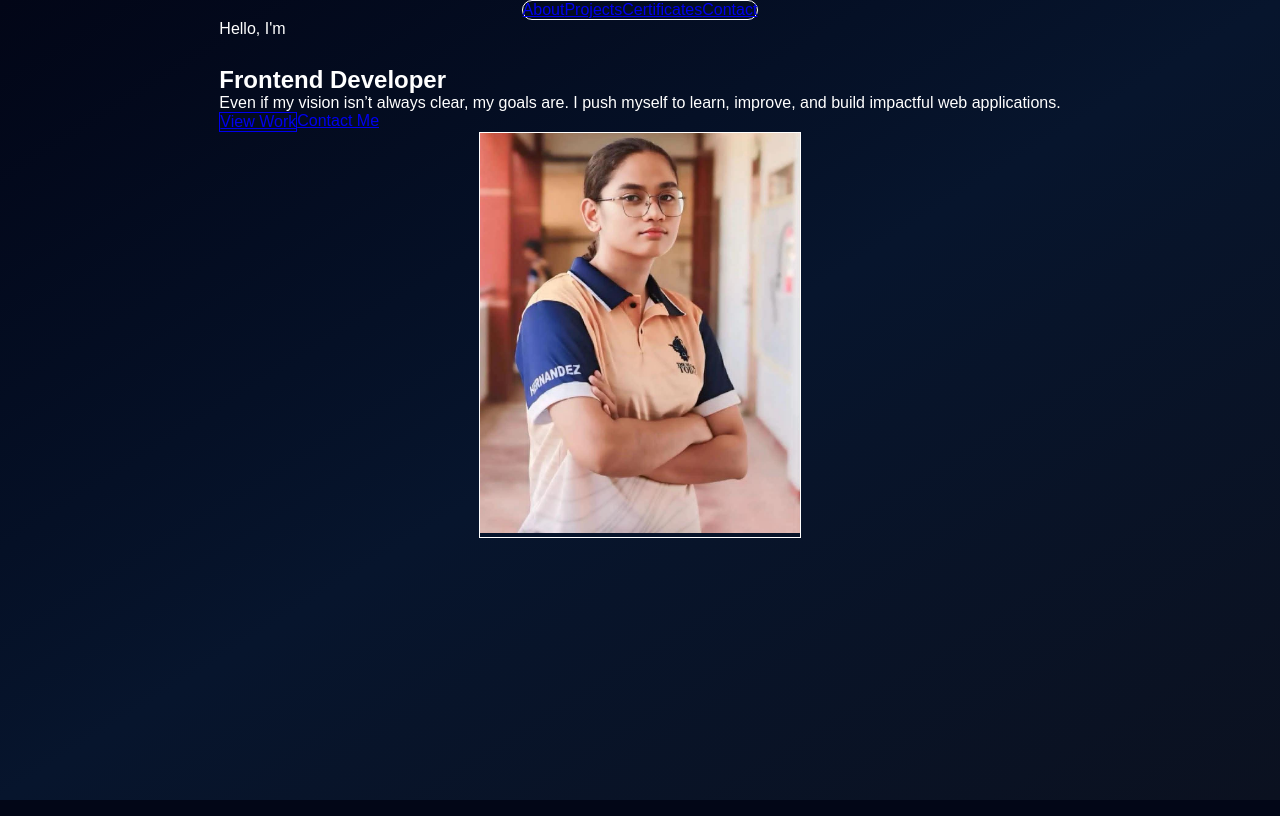
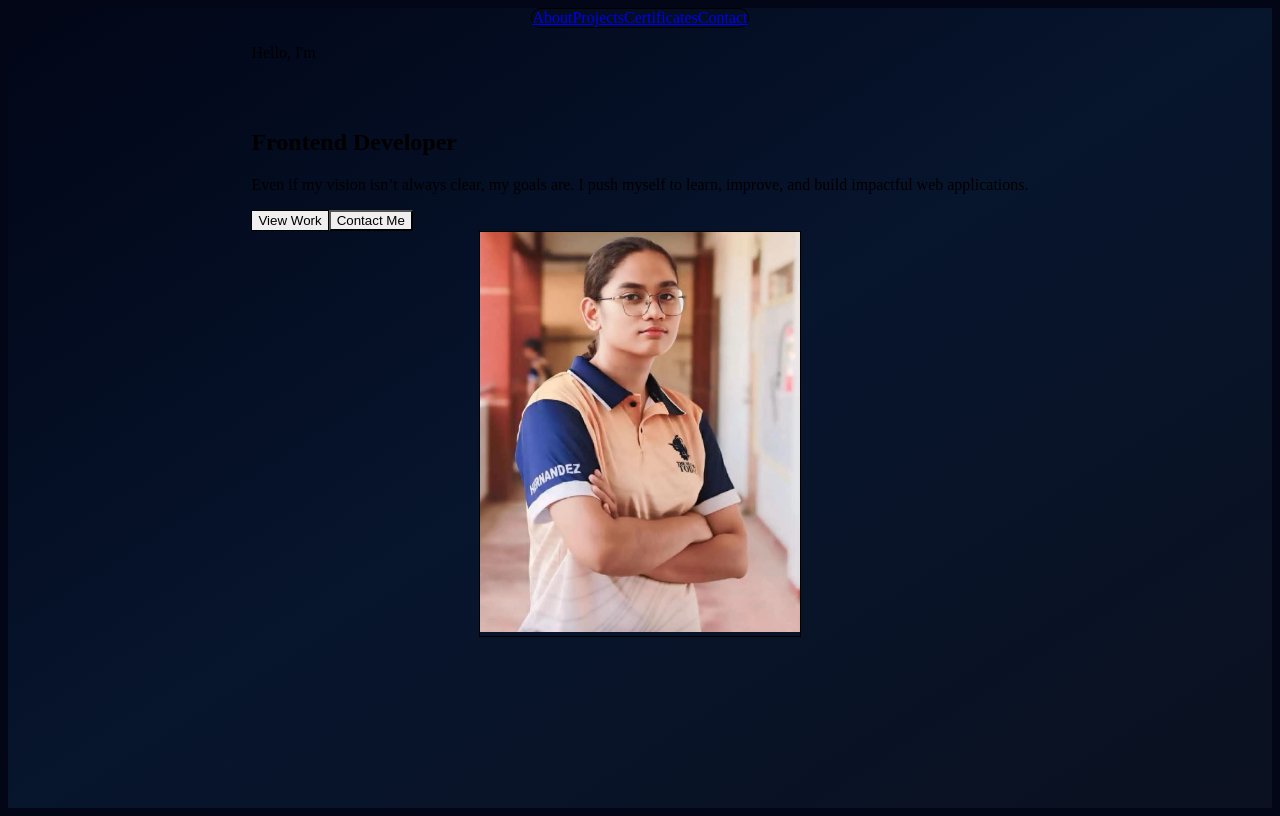
Before and after one commit to mghernandez690-del/portfolio, a Next.js app: page / in a window 1280 px wide. Built offline with nearby package versions, Linux system fonts and the light colour scheme.

Commit message:
restore working portfolio UI

```diff
--- a/app/globals.css
+++ b/app/globals.css
@@ -1,15 +1,3 @@
 @tailwind base;
 @tailwind components;
 @tailwind utilities;
-
-* {
-  margin: 0;
-  padding: 0;
-  box-sizing: border-box;
-}
-
-body {
-  background: #020617;
-  color: white;
-  font-family: Arial, Helvetica, sans-serif;
-}
--- a/app/layout.tsx
+++ b/app/layout.tsx
@@ -13,21 +13,23 @@ const geistMono = Geist_Mono({
 });
 
 export const metadata: Metadata = {
-  title: "Create Next App",
-  description: "Generated by create next app",
+  title: "MG Hernandez Portfolio",
+  description: "Frontend Developer Portfolio",
 };
 
 export default function RootLayout({
   children,
-}: Readonly<{
+}: {
   children: React.ReactNode;
-}>) {
+}) {
   return (
     <html
       lang="en"
-      className={`${geistSans.variable} ${geistMono.variable} h-full antialiased`}
+      className={`${geistSans.variable} ${geistMono.variable}`}
     >
-      <body className="min-h-full flex flex-col">{children}</body>
+      <body className="min-h-screen bg-[#020617] text-white antialiased">
+        {children}
+      </body>
     </html>
   );
 }
--- a/app/page.tsx
+++ b/app/page.tsx
@@ -9,10 +9,10 @@ export default function Home() {
       {/* NAV */}
       <nav className="flex justify-center pt-6">
         <div className="flex gap-6 px-6 py-2 rounded-full bg-white/5 border border-white/10 backdrop-blur-md text-sm">
-          <a href="#about" className="hover:text-yellow-400">About</a>
-          <a href="#projects" className="hover:text-yellow-400">Projects</a>
-          <a href="#certs" className="hover:text-yellow-400">Certificates</a>
-          <a href="#contact" className="hover:text-yellow-400">Contact</a>
+          <a href="#" className="hover:text-yellow-400">About</a>
+          <a href="#" className="hover:text-yellow-400">Projects</a>
+          <a href="#" className="hover:text-yellow-400">Certificates</a>
+          <a href="#" className="hover:text-yellow-400">Contact</a>
         </div>
       </nav>
 
@@ -23,7 +23,7 @@ export default function Home() {
         <div className="max-w-xl">
           <p className="text-gray-400 mb-2">Hello, I'm</p>
 
-          <h1 className="text-5xl md:text-6xl font-bold leading-tight mb-4">
+          <h1 className="text-5xl md:text-6xl font-bold mb-4">
             <span className="bg-gradient-to-r from-blue-400 to-yellow-400 text-transparent bg-clip-text">
               MG HERNANDEZ
             </span>
@@ -39,19 +39,13 @@ export default function Home() {
           </p>
 
           <div className="flex gap-4">
-            <a
-              href="#projects"
-              className="px-6 py-2 border border-white/20 rounded-lg hover:bg-white/10 transition"
-            >
+            <button className="px-6 py-2 border border-white/20 rounded-lg hover:bg-white/10 transition">
               View Work
-            </a>
+            </button>
 
-            <a
-              href="#contact"
-              className="px-6 py-2 bg-gradient-to-r from-yellow-400 to-orange-500 text-black rounded-lg font-semibold hover:scale-105 transition"
-            >
+            <button className="px-6 py-2 bg-gradient-to-r from-yellow-400 to-orange-500 text-black rounded-lg font-semibold hover:scale-105 transition">
               Contact Me
-            </a>
+            </button>
           </div>
         </div>
 
```
